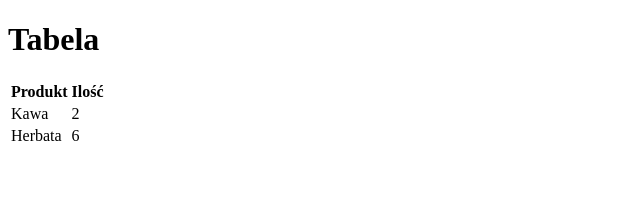
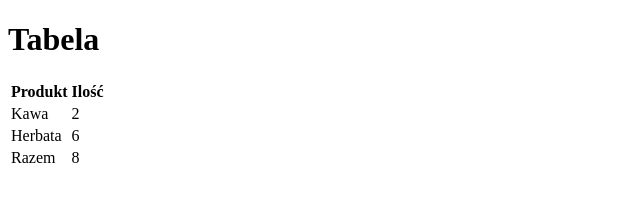
Before and after one commit to MarekWu86/html5, a plain HTML site: page 2-tabelka/index.html in a window 1280 px wide. Shown: the full height of the page, 0-640 px from the left. Drawn offline with Linux system fonts and the light colour scheme.

Commit message:
tabelka finalna

```diff
--- a/2-tabelka/index.html
+++ b/2-tabelka/index.html
@@ -26,6 +26,12 @@
                     <td>6</td>
                 </tr>
             </tbody>
+            <tfoot>
+                <tr>
+                    <td>Razem</td>
+                    <td>8</td>
+                </tr>
+            </tfoot>
         </thead>
 
     </table>
```
